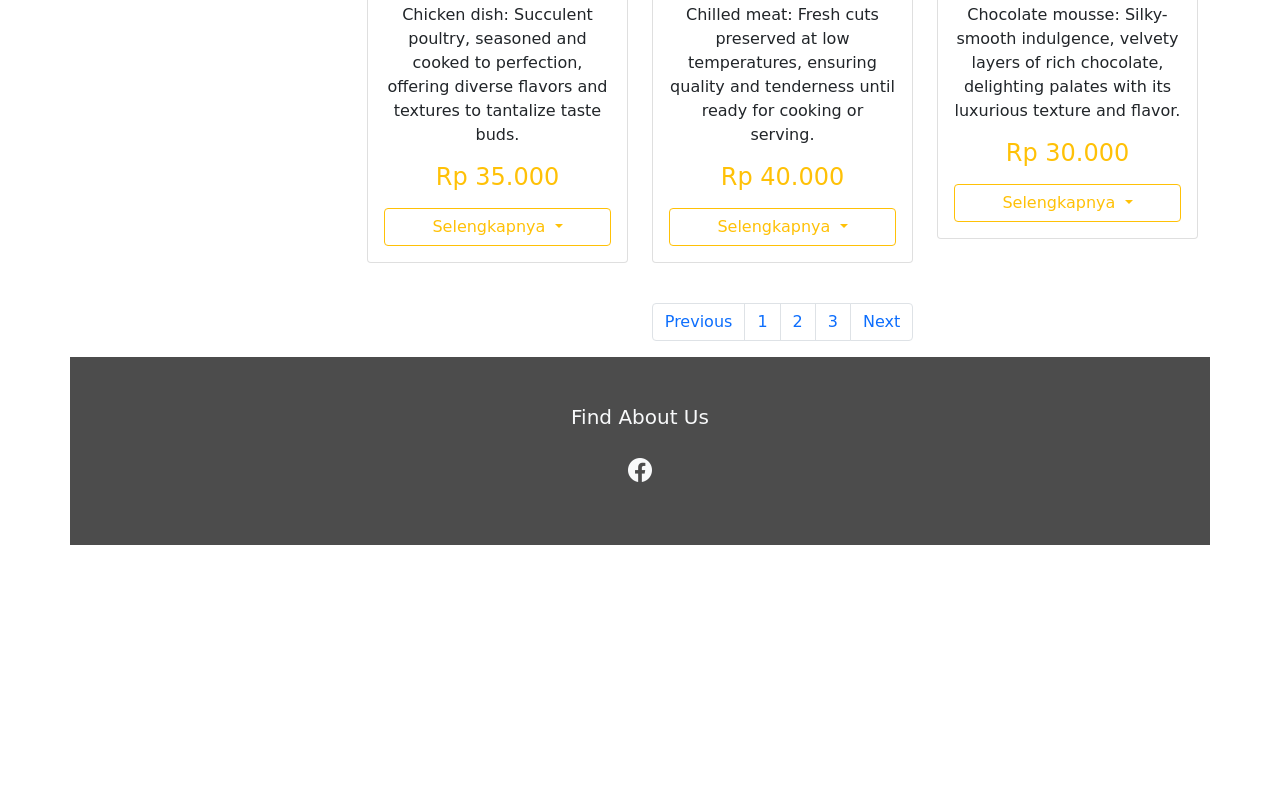
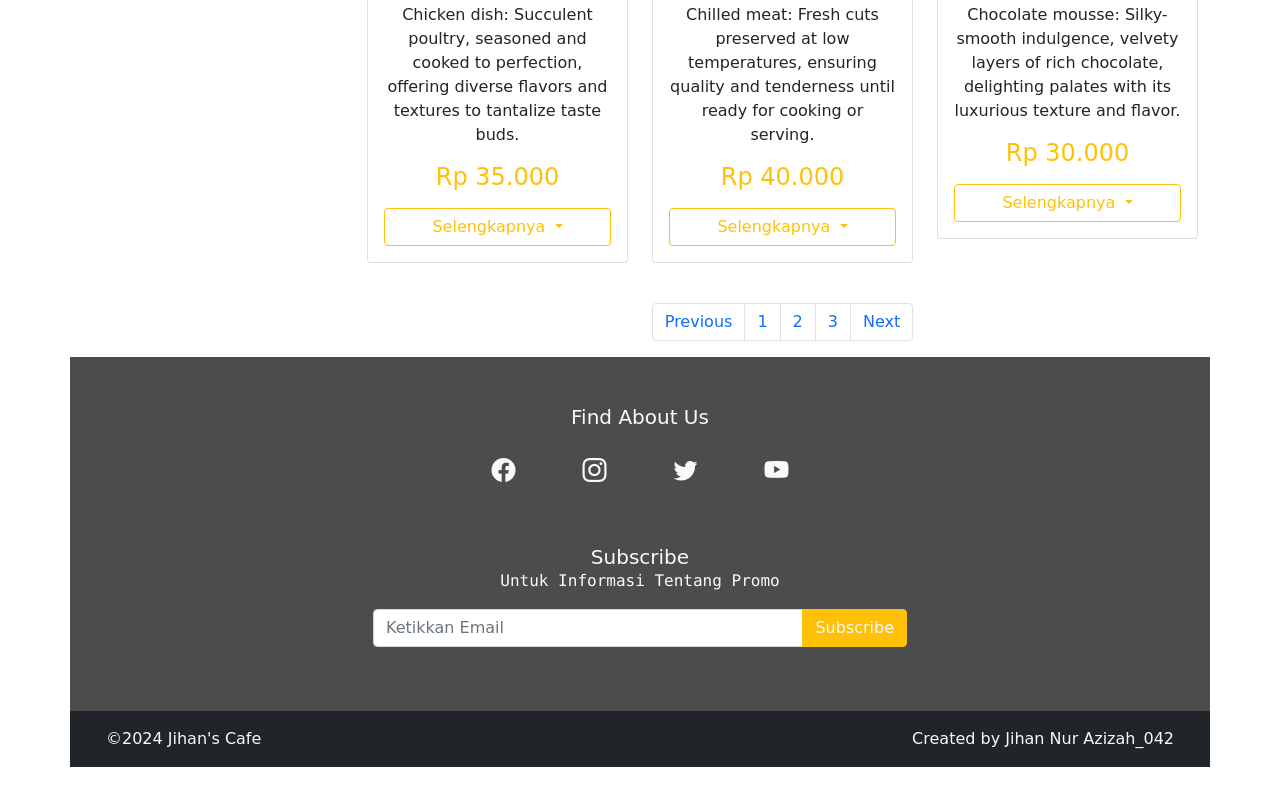
Before and after one commit to Jihanzzz/my-site, a plain HTML site: page promo.html in a window 1280 px wide. Shown: the part 1965-2770 px from the top of the page. Before the commit the page ends 2558 px from the top, so only its background shows below. Drawn offline with nearby package versions, Linux system fonts and the light colour scheme.

Commit message:
Update promo.html

```diff
--- a/promo.html
+++ b/promo.html
@@ -360,3 +360,48 @@
                             <div class="col-sm-1 d-flex justify-content-center mb-2">
                                 <i class="bi bi-facebook fs-4"></i>
                             </div>
+                            <div class="col-sm-1 d-flex justify-content-center mb-2">
+                                <i class="bi bi-instagram fs-4"></i>
+                            </div>
+                            <div class="col-sm-1 d-flex justify-content-center mb-2">
+                                <i class="bi bi-twitter fs-4"></i>
+                            </div>
+                            <div class="col-sm-1 d-flex justify-content-center">
+                                <i class="bi bi-youtube fs-4"></i>
+                            </div>
+                        </div>
+
+                        <h5 class="text-center mt-5 mb-0">Subscribe</h5>
+                        <p class="text-center font-monospace">Untuk Informasi Tentang Promo</p>
+                        <div class="col-md-8 offset-md-2 col-lg-6 offset-lg-3">
+                            <div class="input-group mb-3 ">
+                                <input type="text" class="form-control" placeholder="Ketikkan Email"
+                                    aria-describedby="button-addon2">
+                                <button class="btn btn-warning text-light" type="button"
+                                    id="button-addon2">Subscribe</button>
+                            </div>
+                        </div>
+                    </div>
+                </div>
+
+                <!--footer-->
+                <div class="container-fluid py-3 bg-dark text-light">
+                    <div class="container d-flex justify-content-between">
+                        <label>&copy;2024 Jihan's Cafe</label>
+                        <label>Created by Jihan Nur Azizah_042</label>
+                    </div>
+                </div>
+
+
+
+
+
+
+
+
+
+                <script src="bootstrap-5.0.0-dist/js/bootstrap.bundle.min.js"> </script>
+                <script src="dist/js/" lightbox-plus-jquery.min.js></script>
+</body>
+
+</html>
```
